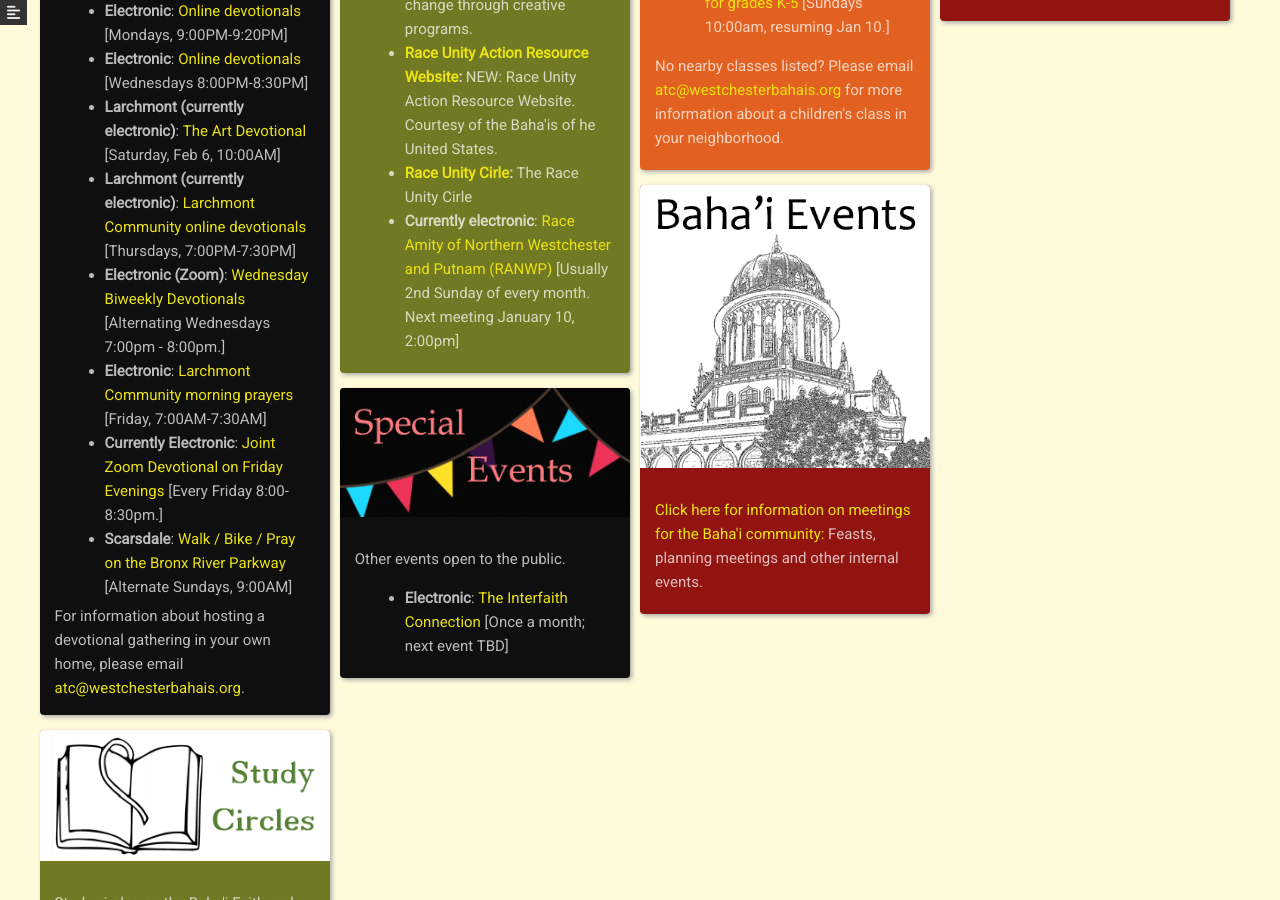
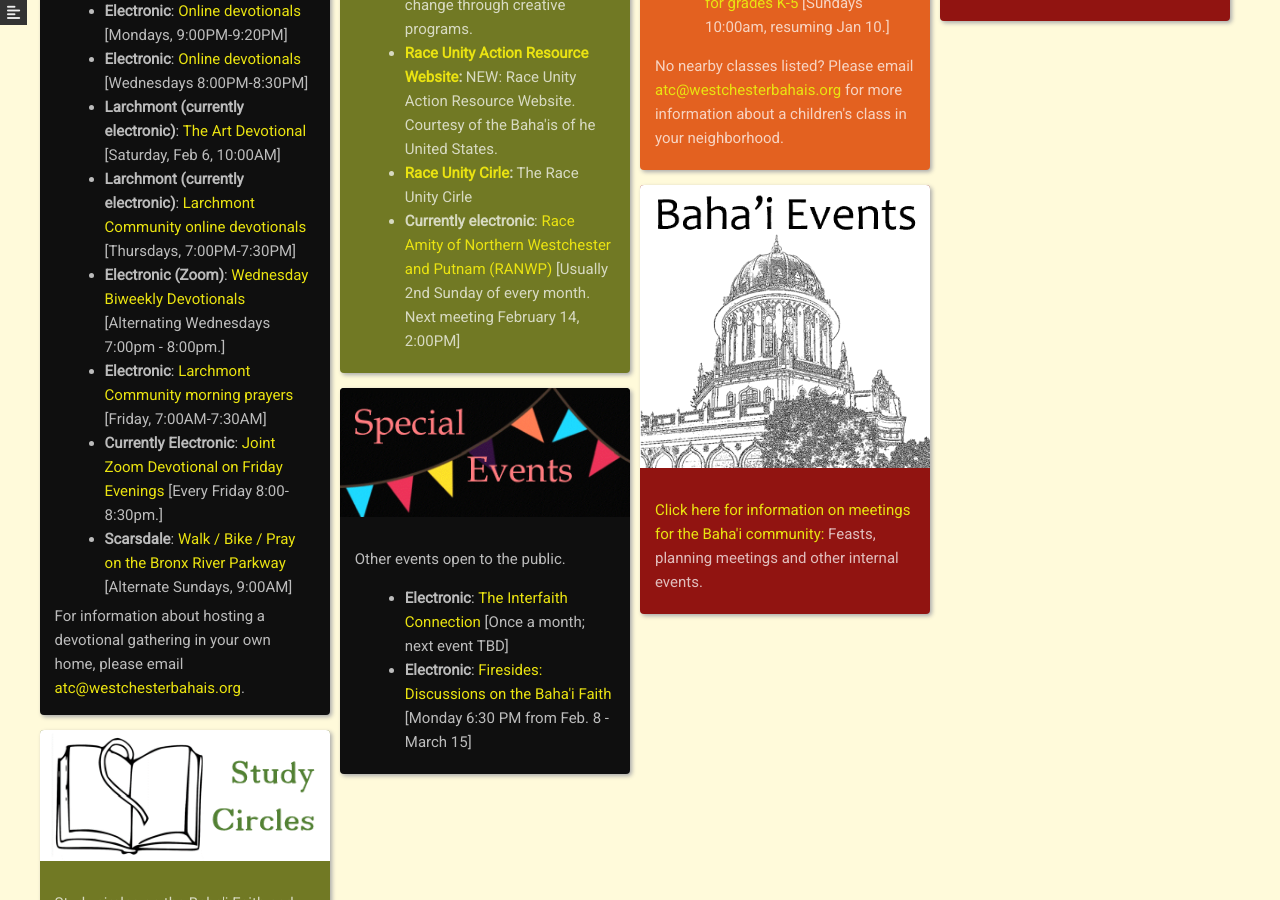
Before and after one commit to westchesterbahai/westchesterbahai.github.io, a Jekyll site: the page built from index.html, in a window 1280 px wide and 900 px high, scrolled down 492 px. Built offline with Jekyll 4.4.1, drawn with Linux system fonts in a browser that asks for light colours; nearby versions of some CDN libraries; some of the changed lines change nothing that is shown.

Commit message:
Updates 2021 jan 6 (#23)
* big batch o' January updates

* Updates for 1/25/21

* Update to add Feb 21 event

* fix url

* repair forwarding... again

* Updates 2/15/21

```diff
--- a/_development/race_unity_nw.md
+++ b/_development/race_unity_nw.md
@@ -3,11 +3,11 @@ layout: post
 title: RANWP
 description: Race Amity of Northern Westchester and Putnam (RANWP)
 location: Currently electronic
-time: "Usually 2nd Sunday of every month. Next meeting January 10, 2:00pm"
+time: "Usually 2nd Sunday of every month. Next meeting February 14, 2:00PM"
 color: BF360C
 ---
 Race Amity of Northern Westchester and Putnam will continue their series of discussions over zoom.
-This January, the topic is "Reflections on Growing Forward from 2020."
+This February, the topic is "Ethnocracy: What Is It? How Do We Recognize It?"
 
 RANWP meetings are temporarily online-only.
 Please contact <atc@westchesterbahais.org> for the Zoom link and password.
--- /dev/null
+++ b/_special-events/nyc_general_info.md
@@ -0,0 +1,21 @@
+---
+layout: post
+title:  "Firesides: Discussions on the Baha'i Faith"
+description: "Firesides: Discussions on the Baha'i Faith"
+location: Electronic
+time: "Monday 6:30 PM from Feb. 8 - March 15"
+color: BF360C
+---
+Firesides are conversations intended to introduce you to the Baha'i
+Faith and explore answers to some of life's essential questions.
+Each thought-provoking conversation will provide you with an opportunity
+to share your thoughts, ask questions and learn about the world's most
+diverse and second most widespread religion.
+Email <admin@westchesterbahais.org> for Zoom link and password.
+
+* 02/08 - "Why is harmony of science and religion important?"
+* 02/15 - "How would a universal compulsory education change the world?"
+* 02/22 - "What could the elimination of extremes of wealth and poverty look like?"
+* 03/01 - "What is the meaning of love to a Bahá’í?"
+* 03/08 - "Why is the independent investigation of truth a core principle of the Bahá’í Faith?
+* 03/15 - "Interfaith Devotional." _Please bring a spiritual writing, poem or prayer to share_
```
Also changed, not shown: images/Towards-a-Just-Society.PNG (added).
